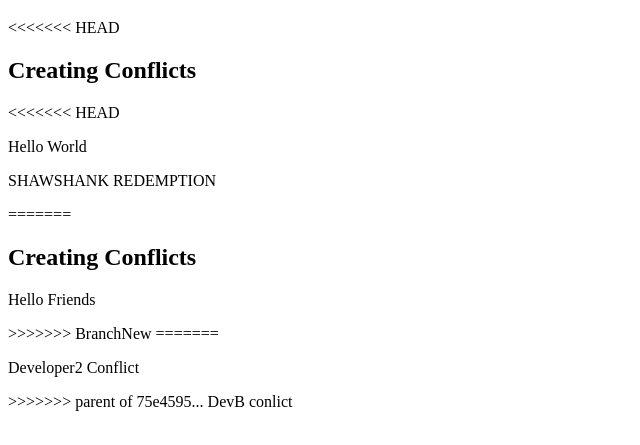
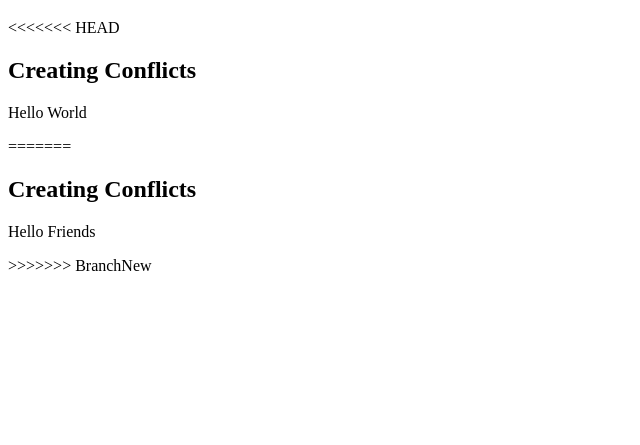
Before and after one commit to HarshitTripathi-mm/GitAssignment1, a plain HTML site: page index.html in a window 1280 px wide. Shown: the part 61-506 px from the top of the page, without its empty margins (0-640 px from the left). Drawn offline with Linux system fonts and the light colour scheme.

Commit message:
Revert "LAST STEP"
This reverts commit bb4da1653a88e40a24ee7ddd4d471972c49e5558.
 reverting back

```diff
--- a/index.html
+++ b/index.html
@@ -11,15 +11,10 @@
     <h1>Hey! Let's have fun</h1>
 <<<<<<< HEAD
 <h2>Creating Conflicts</h2>
-<<<<<<< HEAD
   <p>Hello World </p>
-  <p>SHAWSHANK REDEMPTION</P>
 =======
      <h2>Creating Conflicts</h2>
      <p>Hello Friends </p>
 >>>>>>> BranchNew
-=======
-  <p>Developer2 Conflict </p>
->>>>>>> parent of 75e4595... DevB conlict
 </body>
 </html>
```
